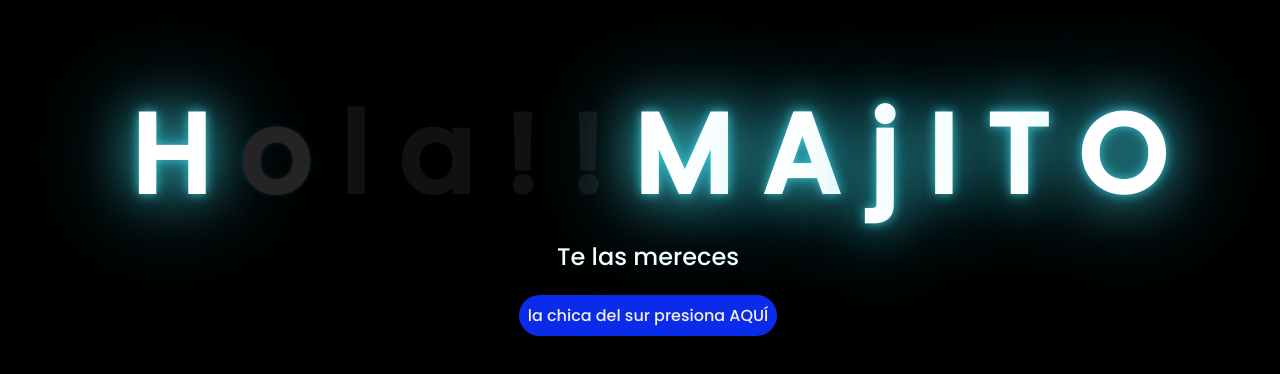
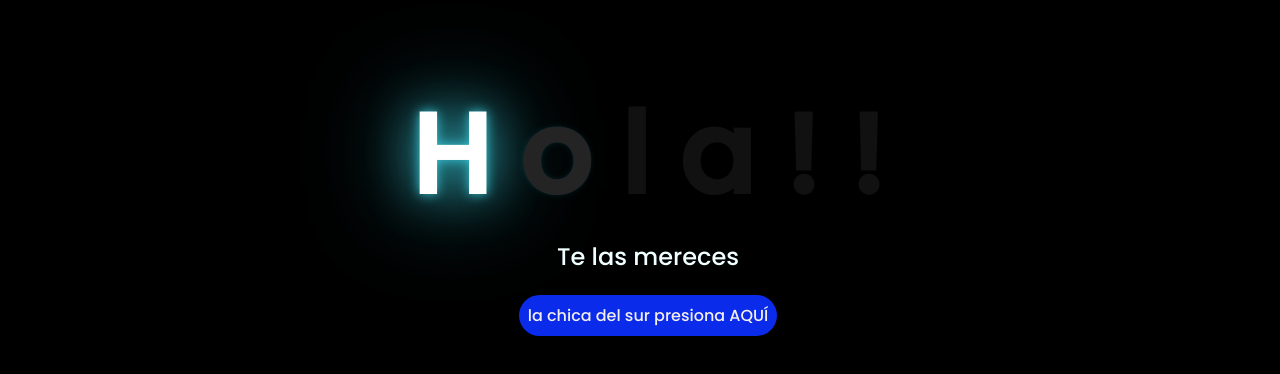
Before and after one commit to Druxblo/Flores-Amarillas-majoo, a plain HTML site: page index.html in a window 1280 px wide. Shown: the part 132-506 px from the top of the page. Drawn offline with Linux system fonts and the light colour scheme.

Commit message:
Update index.html

```diff
--- a/index.html
+++ b/index.html
@@ -18,12 +18,7 @@
         <span>a</span>
         <span>!</span>
         <span>!</span>
-        <span>M</span>
-        <span>A</span>
-        <span>j</span>
-        <span>I</span>
-        <span>T</span>
-        <span>O</span>
+
     </div>
     <div class="description">
         <span>Te las mereces</span>
```
